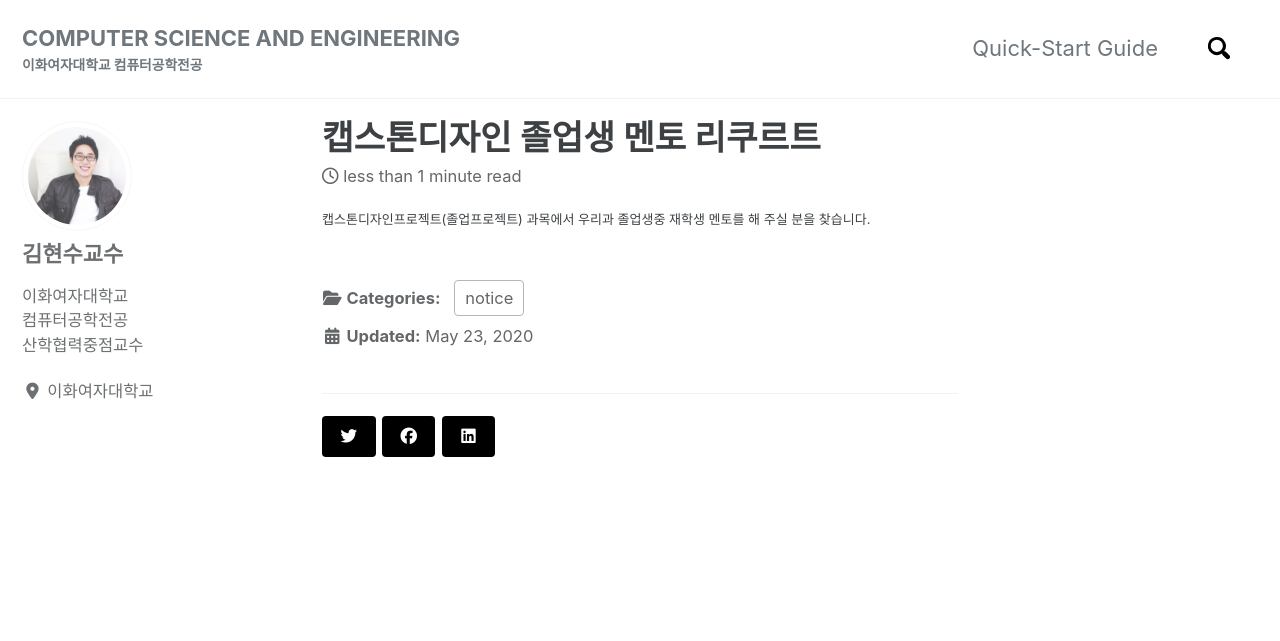
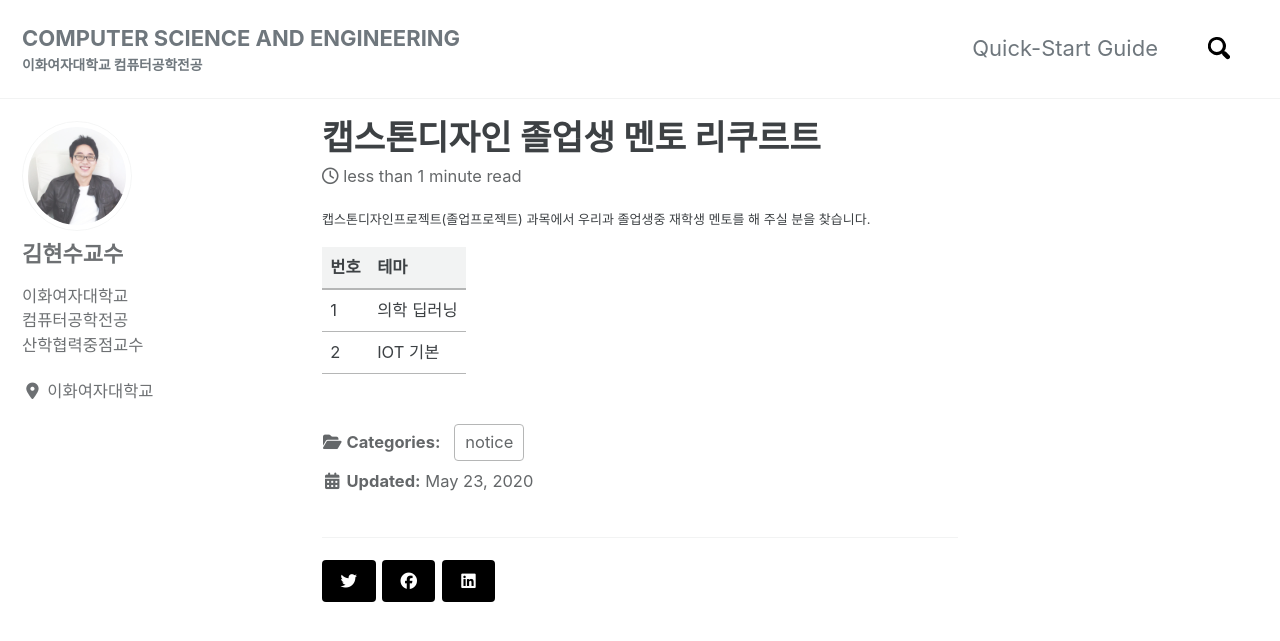
Before and after one commit to faculty-hieonn/faculty-hieonn.github.io, a Jekyll site: the page built from _posts/2020-05-23-intern.md, in a window 1280 px wide and 900 px high. Shown: the top 641 px of the window. Built offline with Jekyll 4.4.1, drawn with Linux system fonts in a browser that asks for light colours; cached includes are drawn as plain includes; nearby versions of some CDN libraries; some of the changed text lies outside the part shown.

Commit message:
포스트 테스트

```diff
--- a/_config.yml
+++ b/_config.yml
@@ -19,7 +19,7 @@ locale                   : "ko-KO"
 title                    : "COMPUTER SCIENCE AND ENGINEERING"
 title_separator          : "-"
 subtitle                 : "이화여자대학교 컴퓨터공학전공"
-name                     : "김현수 산학협력중점교수"
+name                     : "김현수 이화여자대학교 컴퓨터공학전공 산학협력중점교수"
 description              : ""
 url                      : "https://hieonn.github.io/ewha"
 baseurl                  : # the subpath of your site, e.g. "/blog"
@@ -38,7 +38,7 @@ comments:
   facebook:
     # https://developers.facebook.com/docs/plugins/comments
     appid                :
-    num_posts            : # 5 (default)
+    num_posts            : 10
     colorscheme          : # "light" (default), "dark"
   utterances:
     theme                : # "github-light" (default), "github-dark"
--- a/_posts/2020-05-23-intern.md
+++ b/_posts/2020-05-23-intern.md
@@ -5,3 +5,9 @@ categories: notice
 ---
 
 캡스톤디자인프로젝트(졸업프로젝트) 과목에서 우리과 졸업생중 재학생 멘토를 해 주실 분을 찾습니다.
+
+
+| 번호 | 테마 |
+|--------|--------|
+|1        | 의학 딥러닝        |
+|2        | IOT 기본        |
```
